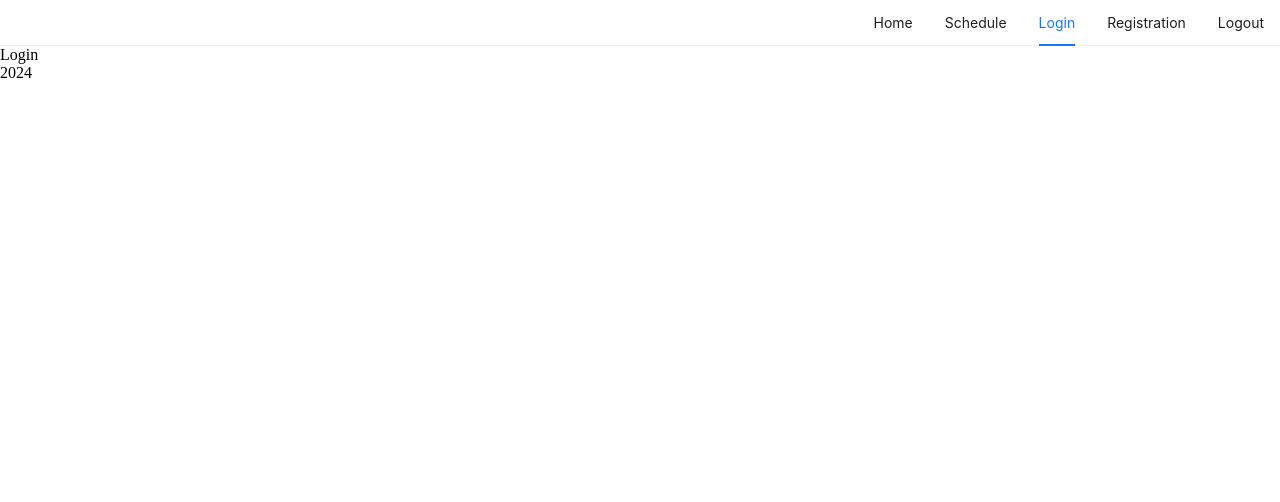
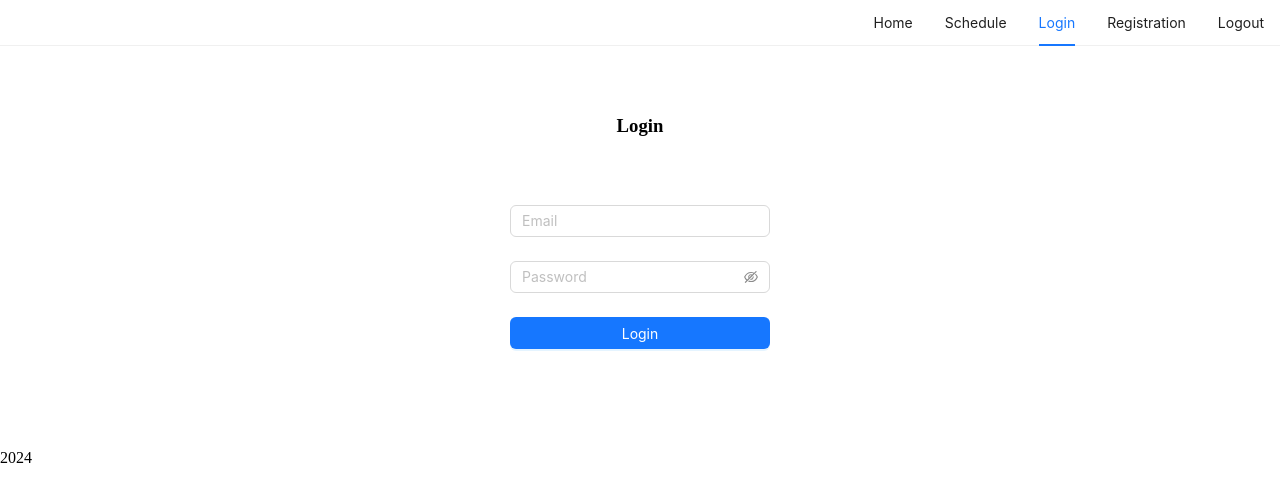
Before and after one commit to fedko-zhenja/room-scheduler-app, a React (Vite) app in the folder room-scheduler-client/: page / in a window 1280 px wide. Both pictures are taken after a click on the item "Login". Shown: the top 502 px of the page. Built offline with nearby package versions, Linux system fonts and the light colour scheme.

Commit message:
feat: separate logic for registration form and login form

```diff
--- a/room-scheduler-client/src/components/LoginForm/LoginForm.style.ts
+++ b/room-scheduler-client/src/components/LoginForm/LoginForm.style.ts
@@ -1,10 +1,17 @@
 import styled from 'styled-components';
 
-export const LoginFormWrapper = styled.div`
-    padding: 100px;
+export const LoginFormContent = styled.div`
+    padding: 50px;
     display: flex;
     flex-direction: column;
     align-items: center;
     justify-content: center;
     border-radius: 10px;
 `
+
+export const LoginFormWrapper = styled.div`
+    padding: 50px;
+    display: flex;
+    flex-direction: column;
+    align-items: center;
+`
--- a/room-scheduler-client/src/components/LoginForm/LoginForm.tsx
+++ b/room-scheduler-client/src/components/LoginForm/LoginForm.tsx
@@ -1,17 +1,18 @@
 import {FC, useContext, useState} from "react";
 import { Context } from "../../index";
 import { observer } from 'mobx-react-lite';
-import { LoginFormWrapper } from "./LoginForm.style";
+import { LoginFormContent } from "./LoginForm.style";
+import { Paths, LoginFormProps } from "../../types/type";
+import { Form, Input, Button, Space } from 'antd';
 
-import { Form, Input, Button } from 'antd';
-
-const LoginForm: FC = () => {
+const LoginForm: FC<LoginFormProps> = ({ typeForm }) => {
     const [email, setEmail] = useState<string>('');
     const [password, setPassword] = useState<string>('');
+    const [passwordVisible, setPasswordVisible] = useState(false);
     const {store} = useContext(Context);
 
     return (
-        <LoginFormWrapper>
+        <LoginFormContent>
             <Form>
                 <Form.Item>
                     <Input
@@ -24,28 +25,24 @@ const LoginForm: FC = () => {
 
 
                 <Form.Item>
-                    <Input
-                            type="text"
-                            placeholder="Password"
-                            onChange={e => setPassword(e.target.value)}
-                            value={password}
+                    <Space direction="horizontal">
+                        <Input.Password
+                                    type="text"
+                                    placeholder="Password"
+                                    onChange={e => setPassword(e.target.value)}
+                                    value={password}
+                                    visibilityToggle={{ visible: passwordVisible, onVisibleChange: setPasswordVisible }}
                         />
+                    </Space>
                 </Form.Item>
 
-                <Button onClick={() => store.login(email, password)}
-                     type="primary">
+                <Button onClick={() => {typeForm === Paths.LoginPage ? store.login(email, password) : store.registration(email, password)}}
+                    type="primary" block>
 
-                    Login
-                </Button>
-
-                <Button onClick={() => store.registration(email, password)}
-                     type="primary"
-                     style={{ marginLeft: '10px' }}>
-
-                    Registration
+                        {typeForm === Paths.LoginPage ? 'Login' : 'Registration'}
                 </Button>
             </Form>
-        </LoginFormWrapper>
+        </LoginFormContent>
     )
 }
 
--- a/room-scheduler-client/src/components/pages/LoginPage.tsx
+++ b/room-scheduler-client/src/components/pages/LoginPage.tsx
@@ -1,7 +1,13 @@
 import {FC} from "react";
+import LoginForm from "../LoginForm/LoginForm";
+import { Paths } from "../../types/type";
+import { LoginFormWrapper } from "../LoginForm/LoginForm.style";
 
 export const LoginPage: FC = () => {
     return (
-        <div>Login</div>
+        <LoginFormWrapper>
+            <h3>Login</h3>
+            <LoginForm typeForm={Paths.LoginPage} />
+        </LoginFormWrapper>
     )
 }
--- a/room-scheduler-client/src/components/pages/RegistrationPage.tsx
+++ b/room-scheduler-client/src/components/pages/RegistrationPage.tsx
@@ -1,7 +1,13 @@
 import {FC} from "react";
+import LoginForm from "../LoginForm/LoginForm";
+import { Paths } from "../../types/type";
+import { LoginFormWrapper } from "../LoginForm/LoginForm.style";
 
 export const RegistrationPage: FC = () => {
     return (
-        <div>Registration</div>
+        <LoginFormWrapper>
+            <h3>Registration</h3>
+            <LoginForm typeForm={Paths.RegistrationPage}/>
+        </LoginFormWrapper>
     )
 }
--- a/room-scheduler-client/src/types/type.ts
+++ b/room-scheduler-client/src/types/type.ts
@@ -5,3 +5,7 @@ export enum Paths {
     RegistrationPage = '/registration',
     NotFoundPage = '*'
 }
+
+export interface LoginFormProps {
+    typeForm: string;
+}
```
Also changed, not shown: room-scheduler-client/src/App.tsx (+0 -25 lines).
